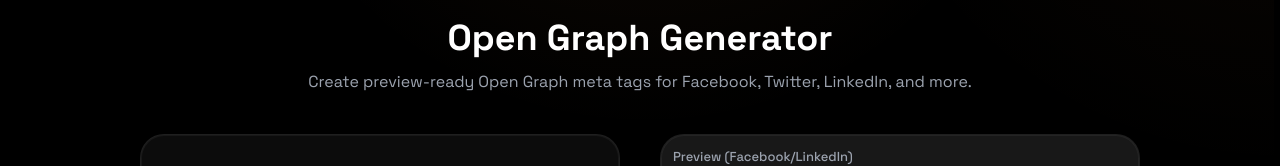
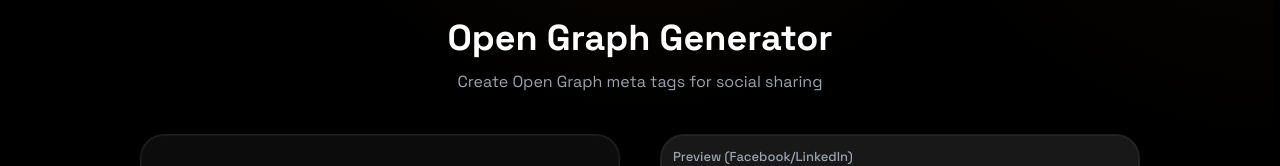
Before and after one commit to dailydevtools/Daily-Dev-Tools, a Next.js app: page /en/tools/og-generator in a window 1280 px wide. Shown: the part 280-446 px from the top of the page. Built offline with nearby package versions, Linux system fonts and the light colour scheme; no server answers.

Commit message:
Use translations for Open Graph generator title and description

```diff
--- a/app/[locale]/tools/og-generator/Client.tsx
+++ b/app/[locale]/tools/og-generator/Client.tsx
@@ -11,6 +11,7 @@
 import { LiquidButton } from "../../../components/ui/LiquidButton";
 
 export default function OgGeneratorClient() {
+    const tTools = useTranslations('Tools');
     const t = useTranslations('OgGenerator');
     const [title, setTitle] = useState("");
     const [desc, setDesc] = useState("");
@@ -35,8 +36,8 @@
             <div className="relative z-10 pt-6 pb-16 px-6">
                 <div className="max-w-[1000px] mx-auto">
                     <ToolPageHeader
-                        title="Open Graph Generator"
-                        description="Create preview-ready Open Graph meta tags for Facebook, Twitter, LinkedIn, and more."
+                        title={tTools('og-generator.name')}
+                        description={tTools('og-generator.description')}
                         icon={<Share2 size={28} className="text-[#fb923c]" />}
                     />
 
```
